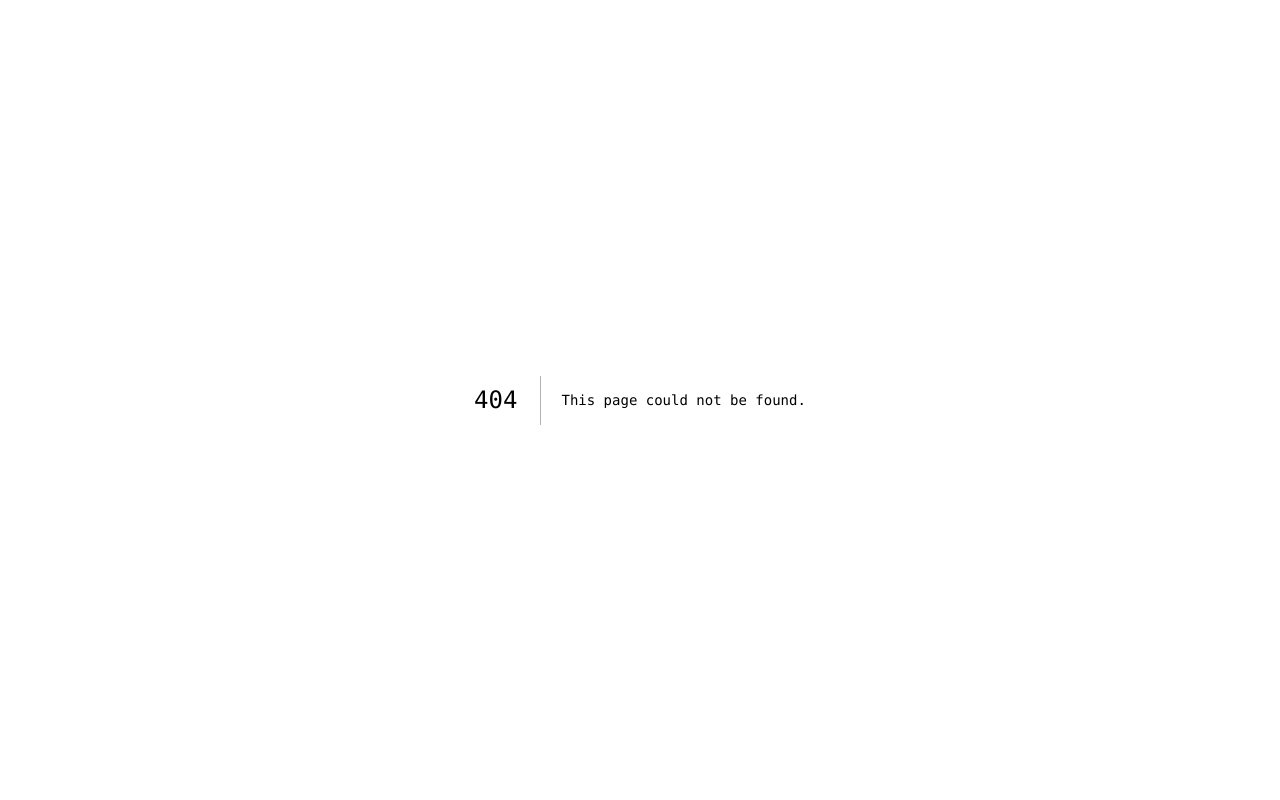
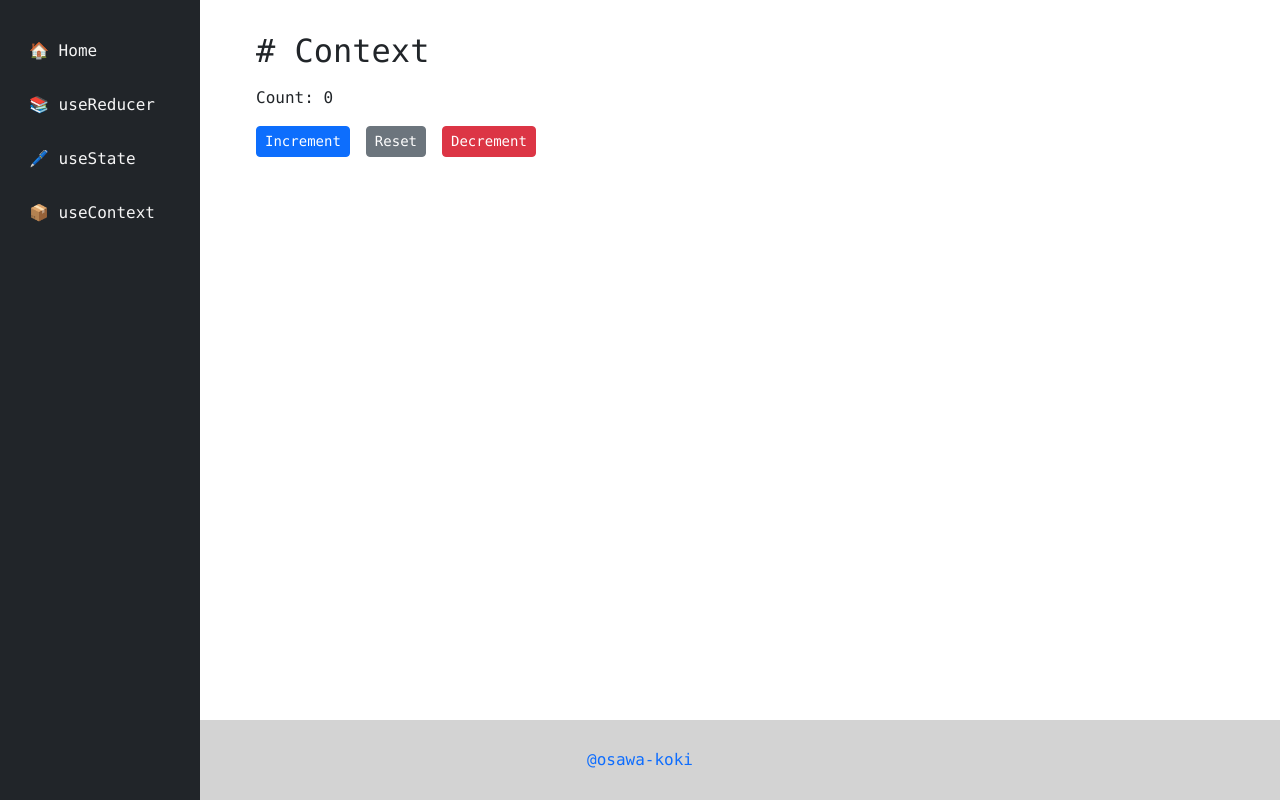
Before and after one commit to osawa-koki/learning-react-hooks, a Next.js app: page /useContext in a window 1280 px wide. Before the commit this address had no page. Built offline with nearby package versions, Linux system fonts and the light colour scheme.

Commit message:
useContext

```diff
--- a/pages.ts
+++ b/pages.ts
@@ -13,6 +13,11 @@ const pages = [
     emoji: '🖊️',
     path: '/useState/',
     name: 'useState'
+  },
+  {
+    emoji: '📦',
+    path: '/useContext/',
+    name: 'useContext'
   }
 ]
 
--- /dev/null
+++ b/pages/useContext.tsx
@@ -0,0 +1,52 @@
+
+import React, { createContext, useContext, useState } from 'react'
+import Layout from '../components/Layout'
+import { Button, Form } from 'react-bootstrap'
+
+// 通常は原則として、`_app.tsx`で定義する。
+const MyContext = createContext(0)
+
+const ContextComponent = (): JSX.Element => {
+  const context = useContext(MyContext)
+  return <div className='mt-3'>Count: {context}</div>
+}
+
+export default function UseContextPage (): JSX.Element {
+  const [count, setCount] = useState(0)
+  return (
+    <Layout>
+      <MyContext.Provider value={count}>
+        <h2># Context</h2>
+        <ContextComponent />
+        <Form>
+          <Form.Group className='mt-3 d-flex'>
+            <Button
+              variant="primary"
+              size='sm'
+              className='me-3'
+              onClick={() => {
+                setCount(count + 1)
+              }}
+            >Increment</Button>
+            <Button
+              variant="secondary"
+              size='sm'
+              className='me-3'
+              onClick={() => {
+                setCount(0)
+              }}
+            >Reset</Button>
+            <Button
+              variant="danger"
+              size='sm'
+              className='me-3'
+              onClick={() => {
+                setCount(count - 1)
+              }}
+            >Decrement</Button>
+          </Form.Group>
+        </Form>
+      </MyContext.Provider>
+    </Layout>
+  )
+}
```
